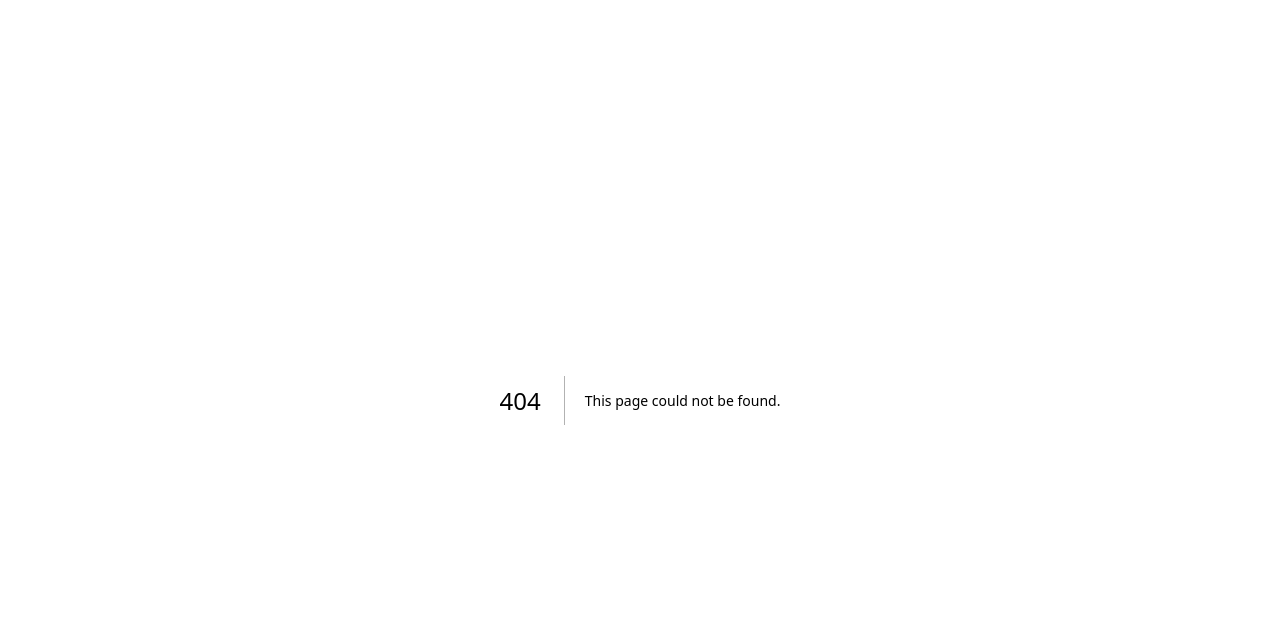
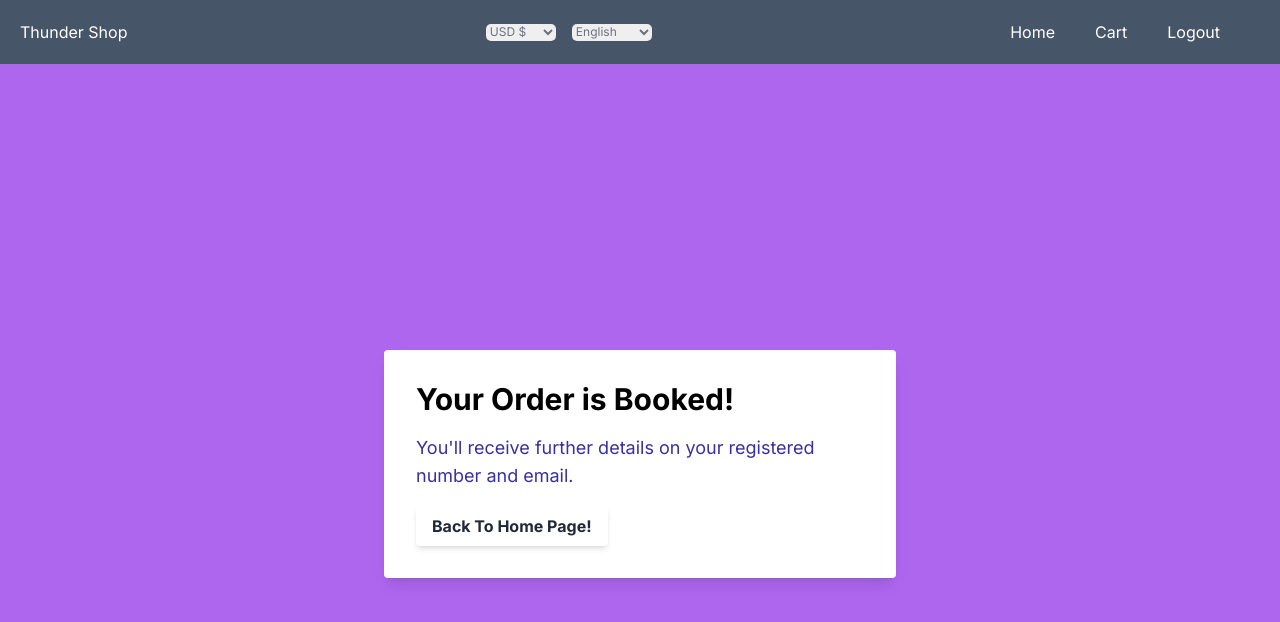
Before and after one commit to pavanlasure90/next-app, a Next.js app: page /ordered in a window 1280 px wide. Before the commit this address had no page. Shown: the top 622 px of the page. Built offline with nearby package versions, Linux system fonts and the light colour scheme.

Commit message:
modigfications

```diff
--- a/app/api/add-to-cart/route.ts
+++ b/app/api/add-to-cart/route.ts
@@ -27,12 +27,12 @@ export async function POST(request: Request) {
 
     if (existingProductIndex !== -1) {
       user.cart[existingProductIndex].quantity += quantity;
-      user.cart[existingProductIndex].price += price * quantity; // Update total price for the added quantity
+      user.cart[existingProductIndex].price += price * quantity;
     } else {
       user.cart.push({
         productId,
         title,
-        price: price * quantity, // Initial price calculation based on quantity
+        price: price * quantity,
         description,
         category,
         image,
--- a/app/cart/page.tsx
+++ b/app/cart/page.tsx
@@ -1,7 +1,122 @@
+// "use client";
+
+// import React, { useEffect, useState } from 'react';
+// import Navbar from '../prodComponents/HeaderTop';
+
+// interface CartItem {
+//   productId: number;
+//   title: string;
+//   price: number;
+//   description: string;
+//   category: string;
+//   image: string;
+//   quantity: number; // Add quantity property to CartItem interface
+// }
+
+// const Cart: React.FC = () => {
+//   const [cartItems, setCartItems] = useState<CartItem[]>([]);
+
+//   useEffect(() => {
+//     const fetchCartItems = async () => {
+//       try {
+//         const response = await fetch('/api/cart');
+//         if (!response.ok) {
+//           throw new Error('Failed to fetch cart items');
+//         }
+//         const result = await response.json();
+//         setCartItems(result.cartItems);
+//       } catch (error) {
+//         console.error('Error fetching cart items:', error);
+//       }
+//     };
+
+//     fetchCartItems();
+//   }, []);
+
+//   const handleRemove = async (productId: number) => {
+//     try {
+//       const response = await fetch(`/api/cart/${productId}`, { method: 'DELETE' });
+//       if (!response.ok) {
+//         throw new Error('Failed to remove item from cart');
+//       }
+//       setCartItems(cartItems.filter(item => item.productId !== productId));
+//     } catch (error) {
+//       console.error('Error removing item from cart:', error);
+//     }
+//   };
+
+//   // Calculate total quantity and total price based on individual item quantities and prices
+//   const totalQuantity = cartItems.reduce((total, item) => total + item.quantity, 0);
+//   const totalPrice = cartItems.reduce((total, item) => total + (item.price), 0);
+
+//   return (
+//     <div>
+//       <Navbar />
+//       <div className="container pt-16">
+//         <h1 className="font-medium text-2xl mb-4">Your Cart</h1>
+
+//         {cartItems.length === 0 ? (
+//           <p>Your cart is empty</p>
+//         ) : (
+//           <div className="grid grid-cols-1 gap-4">
+//             {cartItems.map((item) => (
+//               <div key={item.productId} className="flex flex-col md:flex-row items-center p-4 border rounded-lg shadow-md">
+//                 <img
+//                   src={item.image}
+//                   alt={item.title}
+//                   className="w-24 h-24 object-cover rounded-lg mb-4 md:mb-0"
+//                 />
+//                 <div className="flex-1 px-4">
+//                   <h3 className="text-gray-800 font-bold">{item.title}</h3>
+//                   <p className="text-gray-600">{item.description}</p>
+//                   <p className="text-gray-800 font-bold">Price: ${item.price}</p>
+//                   <p className="text-gray-800">Quantity: {item.quantity}</p>
+//                 </div>
+//                 <div className="flex flex-col md:flex-row md:items-center">
+//                   <button
+//                     className="bg-red-500 text-white px-4 py-2 rounded-lg shadow-md hover:bg-red-600 mb-2 md:mb-0 md:mr-2"
+//                     onClick={() => handleRemove(item.productId)}
+//                   >
+//                     Remove
+//                   </button>
+//                   <button
+//                     className="bg-blue-500 text-white px-4 py-2 rounded-lg shadow-md hover:bg-blue-600"
+//                   >
+//                     Buy Now
+//                   </button>
+//                 </div>
+//               </div>
+//             ))}
+//           </div>
+//         )}
+//          <div className="cart-summary mb-4 font-bold" style={{ textAlign: 'right' }}>
+//           <p>Total Quantity:  {totalQuantity}</p>
+//           <p>Total Price: ${totalPrice.toFixed(2)}</p>
+//         </div>
+//       </div>
+//     </div>
+//   );
+// };
+
+// export default Cart;
+
+
+
+
+
+
+
+
+
+
+
+
+
 "use client";
 
 import React, { useEffect, useState } from 'react';
 import Navbar from '../prodComponents/HeaderTop';
+import StripePay from '@/components/StripePay';
 
 interface CartItem {
   productId: number;
@@ -49,6 +164,11 @@ const Cart: React.FC = () => {
   const totalQuantity = cartItems.reduce((total, item) => total + item.quantity, 0);
   const totalPrice = cartItems.reduce((total, item) => total + (item.price), 0);
 
+  // Function to clear cart or any other action you want
+  const clearCart = () => {
+    // Implement clear cart functionality here
+  };
+
   return (
     <div>
       <Navbar />
@@ -92,6 +212,7 @@ const Cart: React.FC = () => {
          <div className="cart-summary mb-4 font-bold" style={{ textAlign: 'right' }}>
           <p>Total Quantity:  {totalQuantity}</p>
           <p>Total Price: ${totalPrice.toFixed(2)}</p>
+          <StripePay totalPrice={totalPrice} clearCart={clearCart} /> {/* Include StripePay component */}
         </div>
       </div>
     </div>
--- /dev/null
+++ b/app/ordered/page.tsx
@@ -0,0 +1,30 @@
+"use client"
+import React from "react";
+import { useRouter } from "next/navigation";
+import Navbar from "@/app/prodComponents/HeaderTop";
+
+const Ordered: React.FC = () => {
+  const router = useRouter();
+
+  return (
+    <>
+      <Navbar />
+      <div className="ordered bg-gradient-to-br  bg-purple-600 bg-opacity-75 backdrop-blur-lg min-h-screen flex justify-center items-center">
+        <div className="max-w-lg bg-white p-8 rounded shadow-lg ordered-container">
+          <h2 className="text-3xl font-bold mb-4 animate-bounce">Your Order is Booked!</h2>
+          <p className="text-lg mb-4 text-indigo-800">
+            You'll receive further details on your registered number and email.
+          </p>
+          <button
+            onClick={() => router.push("/home")}
+            className="bg-white text-gray-800 font-bold py-2 px-4 rounded transition-colors duration-300 ease-in-out shadow-md hover:bg-brown-300 hover:text-gray-800"
+          >
+            Back To Home Page!
+          </button>
+        </div>
+      </div>
+    </>
+  );
+};
+
+export default Ordered;
--- /dev/null
+++ b/components/StripePay.tsx
@@ -0,0 +1,41 @@
+"use client"
+
+
+import React from "react";
+import StripeCheckout from "react-stripe-checkout";
+import { useRouter } from "next/navigation";
+
+interface StripePayProps {
+  totalPrice: number; // Rename grandTotal to totalPrice
+  clearCart: () => void;
+}
+
+const StripePay: React.FC<StripePayProps> = ({ totalPrice, clearCart }) => {
+  const priceForStripe = totalPrice * 100;
+  const publishableKey = "pk_test_51OlDNLSBX6XtUqrlF6qXhGVxmGNBa9KSmIUfzW8NRXHgoqgt5ZqOQGOtSHXGa6FpQ0vjp9QYc5z8KUKNGweVy3or002p99CLh5";
+  const router = useRouter();
+
+  const onToken = (token: any) => {
+    console.log(token);
+    alert("Payment is successful! Your order has been placed.");
+    clearCart();
+    router.push('/ordered');
+  };
+
+  return (
+    <StripeCheckout
+      label="Pay Now"
+      name="Ahex Tech"
+      billingAddress
+      shippingAddress
+      image="https://picsum.photos/200/300"
+      description={`Your total is $${totalPrice}`}
+      amount={priceForStripe}
+      panelLabel="Pay Now"
+      token={onToken}
+      stripeKey={publishableKey}
+    />
+  );
+};
+
+export default StripePay;
--- a/package.json
+++ b/package.json
@@ -9,6 +9,8 @@
     "lint": "next lint"
   },
   "dependencies": {
+    "@google-pay/button-react": "^3.0.10",
+    "@stripe/stripe-js": "^3.0.3",
     "@types/react-icons": "^3.0.0",
     "axios": "^1.7.2",
     "bcryptjs": "^2.4.3",
@@ -19,6 +21,7 @@
     "react-dom": "^18",
     "react-icons": "^5.2.1",
     "react-slick": "^0.30.2",
+    "react-stripe-checkout": "^2.6.3",
     "slick-carousel": "^1.8.1"
   },
   "devDependencies": {
```
Also changed, not shown: 1 other file (tests, documents, lock files or other folders).
